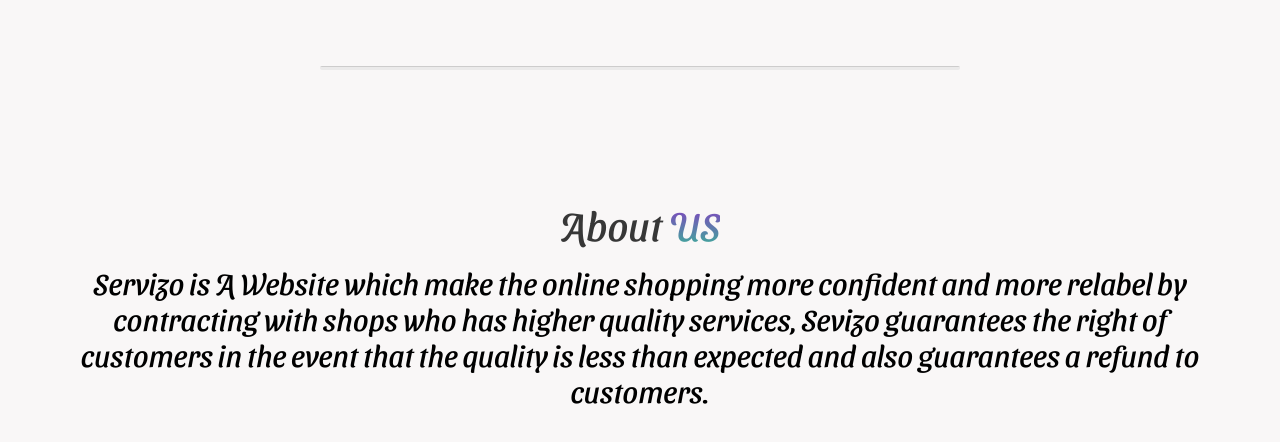
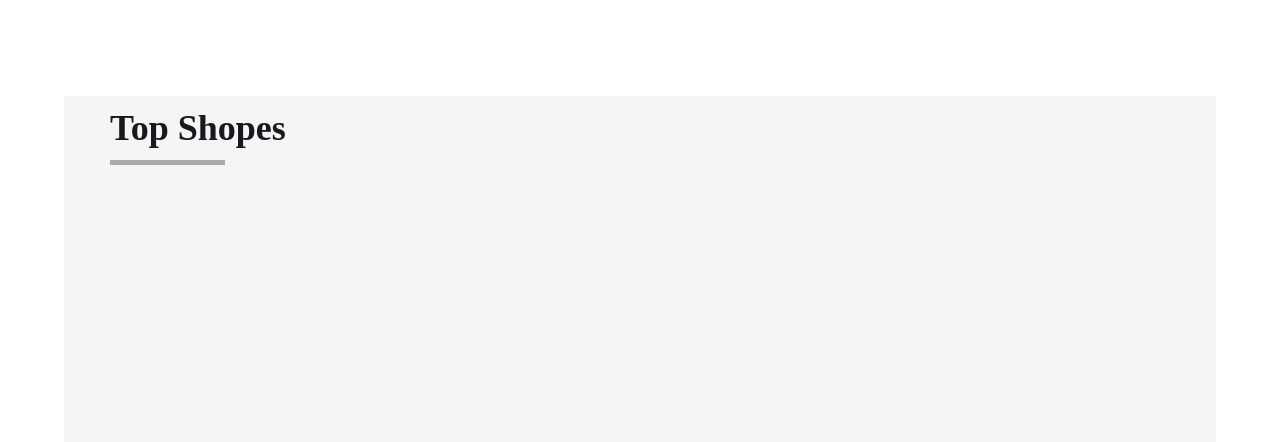
Before and after one commit to wurood/Servizo_FronEnd, a React (Create React App) app: page / in a window 1280 px wide. Shown: the top 442 px of the page. Built offline with nearby package versions, Linux system fonts and the light colour scheme.

Commit message:
add shope hero without cards

```diff
--- a/src/App.js
+++ b/src/App.js
@@ -3,11 +3,11 @@
 import { MDBContainer } from 'mdb-react-ui-kit';
 import {Logo} from './components/Logo'
 import { SignUP } from './container/SignUP';
-import {AboutUs}from './components/AboutUs'
+import {ShopeHero}from './components/ShopeHero'
 function App() {
   return (
     <MDBContainer fluid>
-      <AboutUs />
+      <ShopeHero />
     </MDBContainer>
   );
 }
--- /dev/null
+++ b/src/components/ShopeHero/index.js
@@ -0,0 +1,16 @@
+import React from 'react'
+import style from './style.module.css'
+
+export const ShopeHero = () => {
+  return (
+    <div className={style.hero}>
+       <p className={style.tittle}>
+        Top  Shopes
+        <span className={style.border}></span>
+      </p>
+      <div className={style.cards_wrapper}>
+
+      </div>
+    </div>
+  )
+}
--- /dev/null
+++ b/src/components/ShopeHero/style.module.css
@@ -0,0 +1,34 @@
+.hero {
+    position: absolute;
+    width: 90%;
+    height: 733px;
+    margin: 0 5%;
+    top:96px;
+    background: #F5F5F5;
+}
+
+.tittle {
+    font-family: 'Sansita Swashed';
+    font-style: normal;
+    font-weight: 800;
+    font-size: 36px;
+    line-height: 64px;
+    text-transform: capitalize;
+    font-feature-settings: 'salt' on, 'liga' off;
+    color: #18191F;
+    position: relative;
+    left: 4%;
+}
+
+.border {
+    border-bottom: 2px solid #AAAAAA;
+    border-width: 5px;
+    width: 10%;
+    display: block;
+}
+
+.cards_wrapper{
+    width: inherit;
+    height: inherit;
+    margin: 5%;
+}
```
